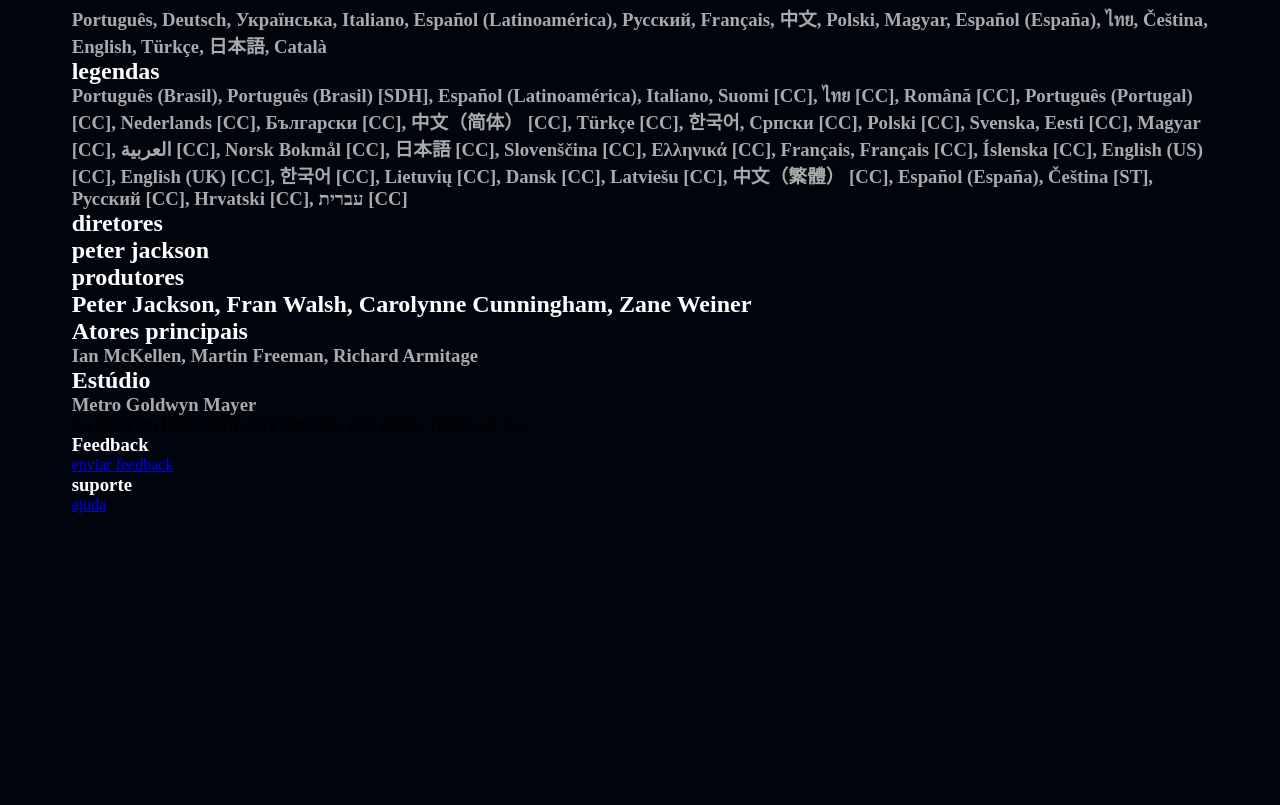
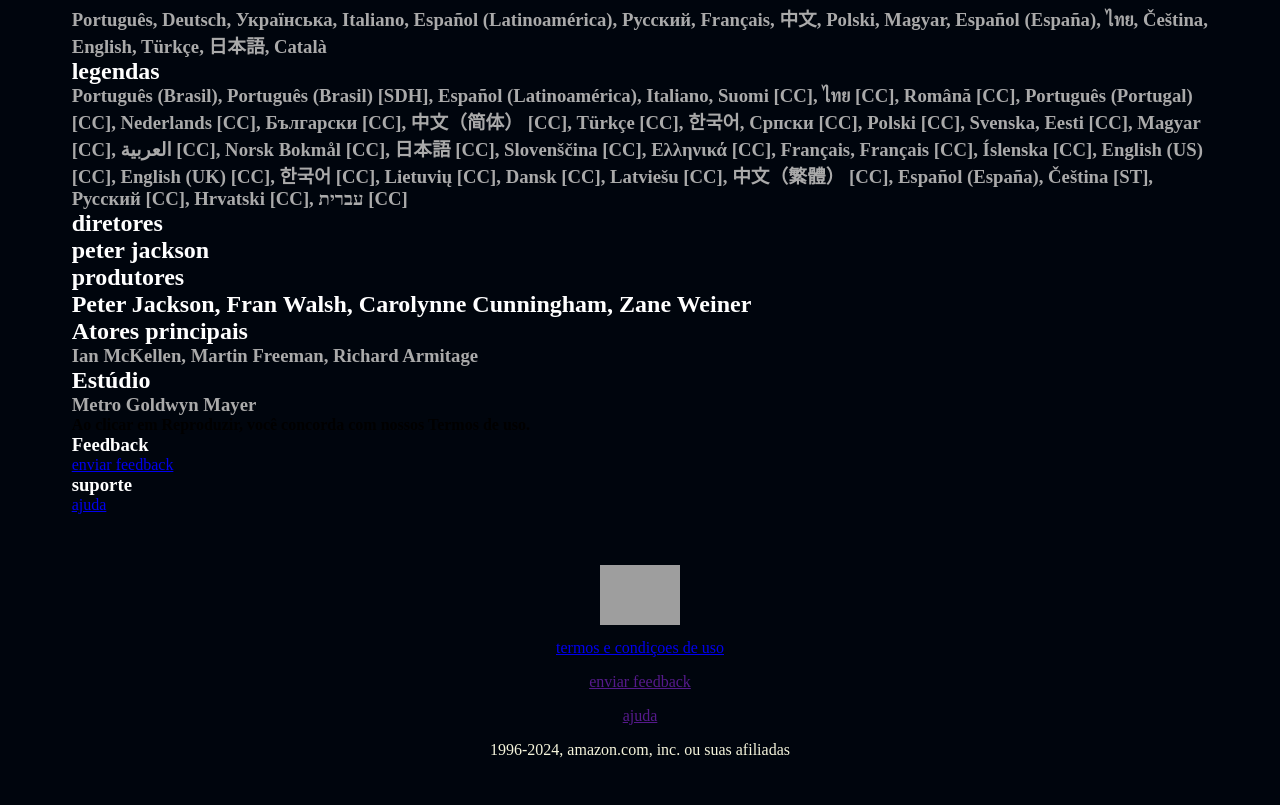
Before and after one commit to Luizferreira01/projeto-netflix, a website: page index.html in a window 1280 px wide. Shown: the part 1022-1827 px from the top of the page. Before the commit the page ends 1561 px from the top, so only its background shows below. Drawn offline with nearby package versions, Linux system fonts and the light colour scheme; files that its build step writes are made by us from their sources; grey boxes are pictures that could not be loaded.

Commit message:
Update index.html

```diff
--- a/index.html
+++ b/index.html
@@ -16,7 +16,7 @@
                 Na primeira parte desta obra-prima épica de J.R.R. Tolkien, o Senhor dos Anéis, um jovem Hobbit tímido chamado Frodo Baggins herda um anel de ouro aparentemente simples. Ele sabe que o anel tem poder, mas não faz ideia de que ali está o segredo para a sobrevivência ou a escravidão de todos os povos da Terra Média
 
             </h3>
-            <span class="link-text">IMDb 8,9 2h 51min 2002 </span> <span class="link-text-2"> x-ray hdr uhd 16 x-ray </span>
+            <span class="link-text">IMDb 8,9 2h 51min 2002 </span> <span class="link-text-2"> x-ray hdr uhd <img class="douze" src="https://m.media-amazon.com/images/G/01/vcc/maturity-ratings-logos/png/djctq/12._SY64_FMpng_.png"> x-ray </span>
             <ul class="title--big">açao aventura <span class="title--big-2"> ambicioso onirico</span></ul>
             <h4 class="title-prime">
                 <img class="title-img" src="https://thumbs.dreamstime.com/b/sinal-v-isolado-png-105019450.jpg"><span class="title-img-2">assista com uma assinatura prime</span>
@@ -98,6 +98,23 @@
             </section>
         </ul>
     </section>
+    <section class="footer">
+        <div class="footer__container">
+            <img class="footer__logo" src="https://m.media-amazon.com/images/G/01/digital/video/web/Logo-min.png">
+            <li class="footer__links_item">
+                <a href="#" class="text-small">termos e condiçoes de uso</a>
+            </li>
+            <li class="footer__links_item">
+                <a href="" class="text-small">enviar feedback</a>
+            </li>
+            <li class="footer__links_item">
+                <a href="" class="text-small">ajuda</a>
+            </li>
+            <p class="text-small p2">
+                1996-2024, amazon.com, inc. ou suas afiliadas
+            </p>
+        </div>
+    </section>
     <script src="/src/styles/main.js"></script>
 </body>
 </html>
--- /dev/null
+++ b/src/styles/footer.scss
@@ -0,0 +1,47 @@
+@use 'variaveis';
+
+.footer {
+padding: 26px 8px;
+}
+
+.footer__container {
+    max-width: 1024px;
+    width: 100%;
+    margin: 0 auto;
+    text-align: center;
+    padding-bottom: 20px;
+}
+
+.footer__logo {
+    width: 80px;
+    margin: 0 auto 10px;
+}
+
+.footer__links_item {
+    margin-bottom: 16px;
+    display: flex;
+    align-items: center;
+    flex-wrap: wrap;
+    justify-content: center;
+
+    &__item {
+        display: inline-block;
+
+        a {
+            text-decoration: none;
+            padding: 8px 16px;
+            display: block;
+        }
+    }
+    p {
+        margin-bottom: 16px;
+    }
+}
+
+.footer__links_item {
+    flex-wrap: wrap;
+}
+
+.p2 {
+    color: beige;
+}
--- a/src/styles/hero.scss
+++ b/src/styles/hero.scss
@@ -77,3 +77,7 @@
 .title--prime-3 {
     color: variaveis.$CorDaLetras;
 }
+
+.douze {
+    width: 3%;
+}
--- a/src/styles/main.scss
+++ b/src/styles/main.scss
@@ -1,6 +1,7 @@
 @use 'variaveis';
 @use 'hero';
 @use 'shows';
+@use 'footer';
 
 * {
     margin: 0;
```
